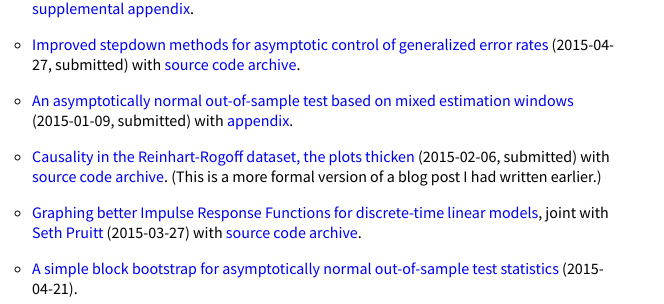
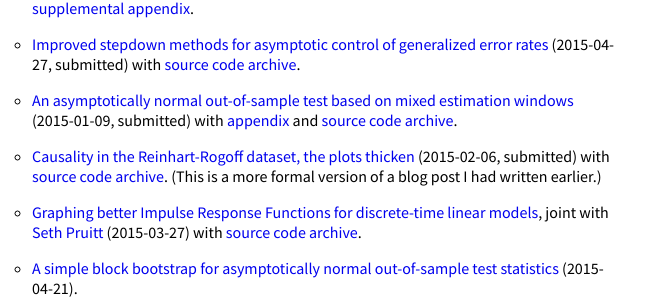
Before and after one commit to mmkuang/grayclhn.github.io, a Jekyll site: the page built from index.md, in a window 1280 px wide. Shown: the part 921-1225 px from the top of the page, without its empty margins (0-664 px from the left). Built offline with Jekyll 4.4.1, drawn with Linux system fonts in a browser that asks for light colours; Markdown is read by kramdown in place of the engine named in the settings.

Commit message:
Add source code for mixedwindow paper

```diff
--- a/index.md
+++ b/index.md
@@ -87,7 +87,8 @@ Matt’s taken a postdoc at University of Missouri and is no longer on the job m
 
 * [An asymptotically normal out-of-sample test based on mixed estimation windows](dl/calhoun-mixed-window.pdf)
   (2015-01-09, submitted) with
-  [appendix](dl/calhoun-mixed-window-appendix.pdf).
+  [appendix](dl/calhoun-mixed-window-appendix.pdf) and
+  [source code archive](dl/calhoun-mixedwindow-2015-04-23.zip).
   <!-- [Private git repository](https://git.ece.iastate.edu/gcalhoun/mixedwindow) -->
 
 * [Causality in the Reinhart-Rogoff dataset, the plots thicken](dl/calhoun-rr-graphics.pdf)
```
